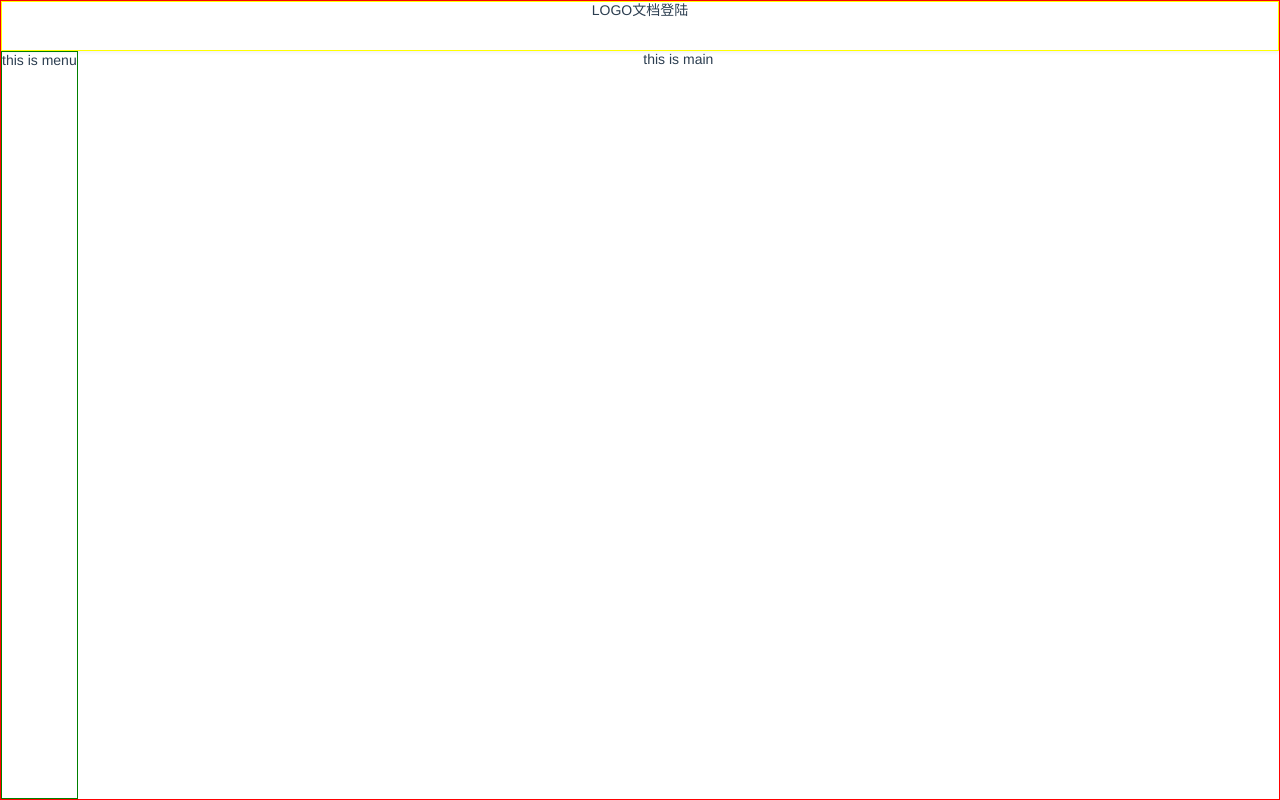
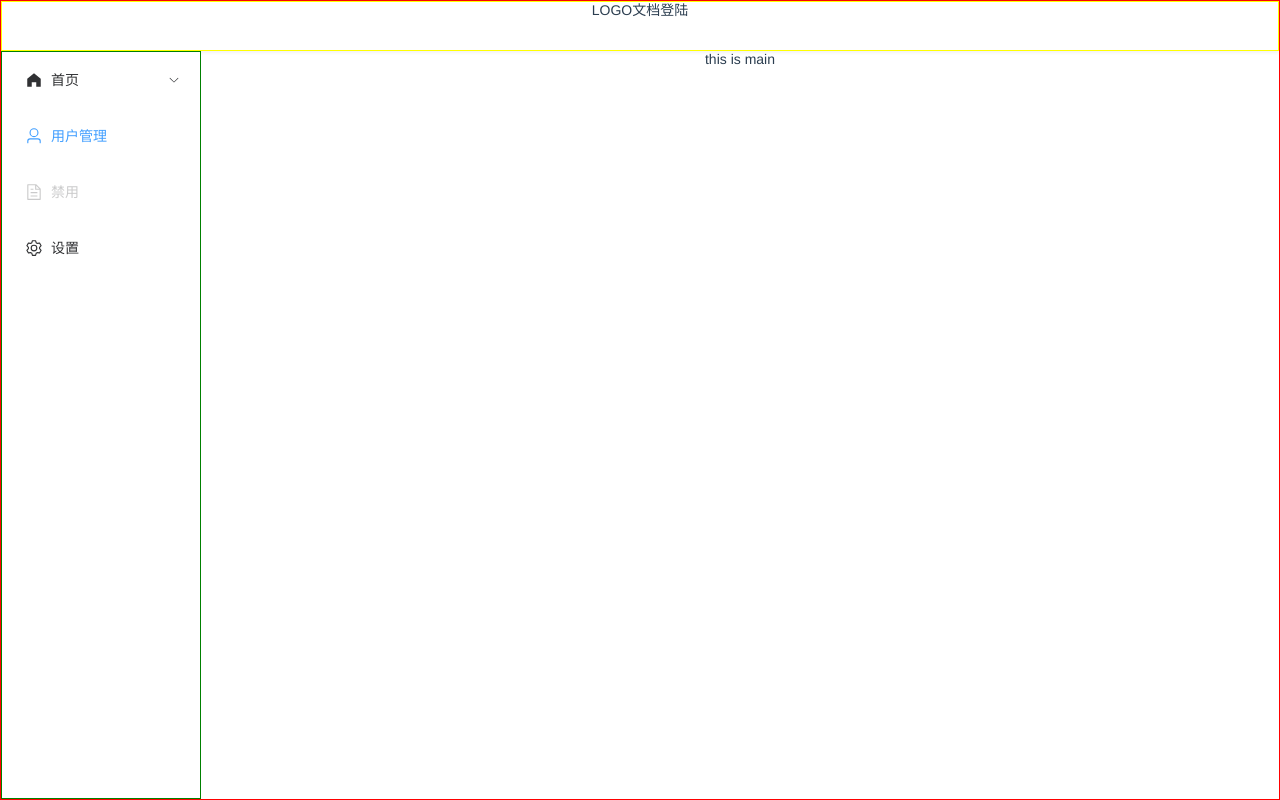
Before and after one commit to Hefeixiong/vue-manager, a Vue app: page / in a window 1280 px wide. Built offline with nearby package versions, Linux system fonts and the light colour scheme.

Commit message:
完成menu菜单栏布局

```diff
--- a/components.d.ts
+++ b/components.d.ts
@@ -15,6 +15,8 @@
     ElMenu: typeof import('element-plus/es')['ElMenu']
     ElMenuItem: typeof import('element-plus/es')['ElMenuItem']
     ElMenuItemGroup: typeof import('element-plus/es')['ElMenuItemGroup']
+    ElRadioButton: typeof import('element-plus/es')['ElRadioButton']
+    ElRadioGroup: typeof import('element-plus/es')['ElRadioGroup']
     ElScrollbar: typeof import('element-plus/es')['ElScrollbar']
     ElSubMenu: typeof import('element-plus/es')['ElSubMenu']
     ElTable: typeof import('element-plus/es')['ElTable']
--- a/src/layout/Menu.vue
+++ b/src/layout/Menu.vue
@@ -1,11 +1,80 @@
 <template>
-  <div>this is menu</div>
+  <!--    <el-radio-group v-model="isCollapse" style="margin-bottom: 20px">-->
+  <!--      <el-radio-button :label="false">expand</el-radio-button>-->
+  <!--      <el-radio-button :label="true">collapse</el-radio-button>-->
+  <!--    </el-radio-group>-->
+  <el-menu
+      default-active="2"
+      class="el-menu-vertical-demo"
+      :collapse="isCollapse"
+      @open="handleOpen"
+      @close="handleClose"
+  >
+    <el-sub-menu index="1">
+      <template #title>
+        <el-icon>
+          <HomeFilled/>
+        </el-icon>
+        <span>首页</span>
+      </template>
+      <el-menu-item-group>
+        <template #title><span>Group One</span></template>
+        <el-menu-item index="1-1">item one</el-menu-item>
+        <el-menu-item index="1-2">item two</el-menu-item>
+      </el-menu-item-group>
+      <el-menu-item-group title="Group Two">
+        <el-menu-item index="1-3">item three</el-menu-item>
+      </el-menu-item-group>
+      <el-sub-menu index="1-4">
+        <template #title><span>item four</span></template>
+        <el-menu-item index="1-4-1">item one</el-menu-item>
+      </el-sub-menu>
+    </el-sub-menu>
+
+    <el-menu-item index="2">
+      <el-icon>
+        <User/>
+      </el-icon>
+      <template #title>用户管理</template>
+    </el-menu-item>
+
+    <el-menu-item index="3" disabled>
+      <el-icon>
+        <document/>
+      </el-icon>
+      <template #title>禁用</template>
+    </el-menu-item>
+
+    <el-menu-item index="4">
+      <el-icon>
+        <setting/>
+      </el-icon>
+      <template #title>设置</template>
+    </el-menu-item>
+  </el-menu>
 </template>
 
 <script lang="ts" setup>
+import {ref} from 'vue';
+import {
+  Document,
+  HomeFilled,
+  User,
+  Setting,
+} from '@element-plus/icons-vue';
 
+const isCollapse = ref(false);
+const handleOpen = (key: string, keyPath: string[]) => {
+  console.log(key, keyPath);
+};
+const handleClose = (key: string, keyPath: string[]) => {
+  console.log(key, keyPath);
+};
 </script>
 
 <style lang="scss" scoped>
-
+.el-menu-vertical-demo:not(.el-menu--collapse) {
+  width: 200px;
+  min-height: 400px;
+}
 </style>
```
